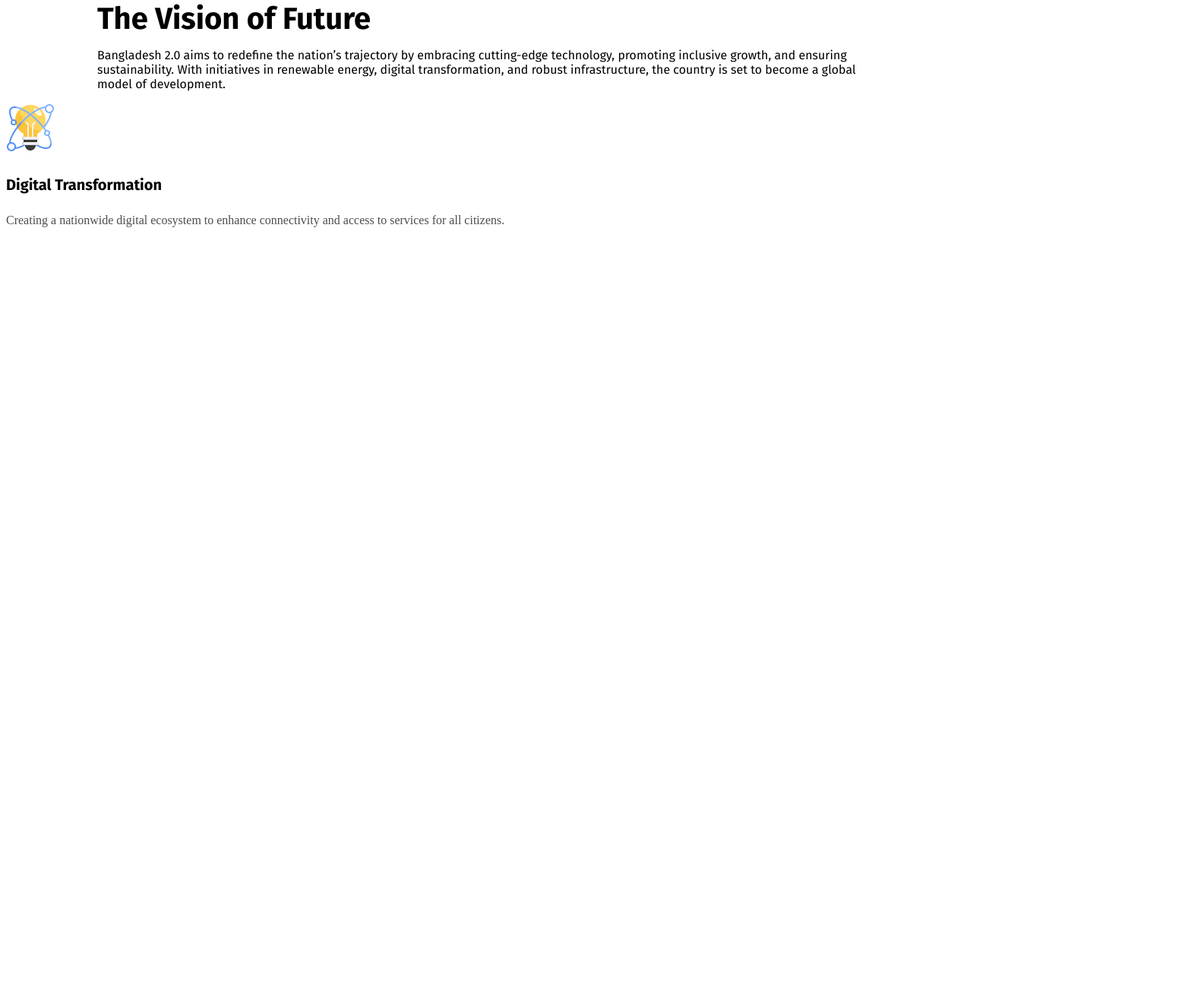
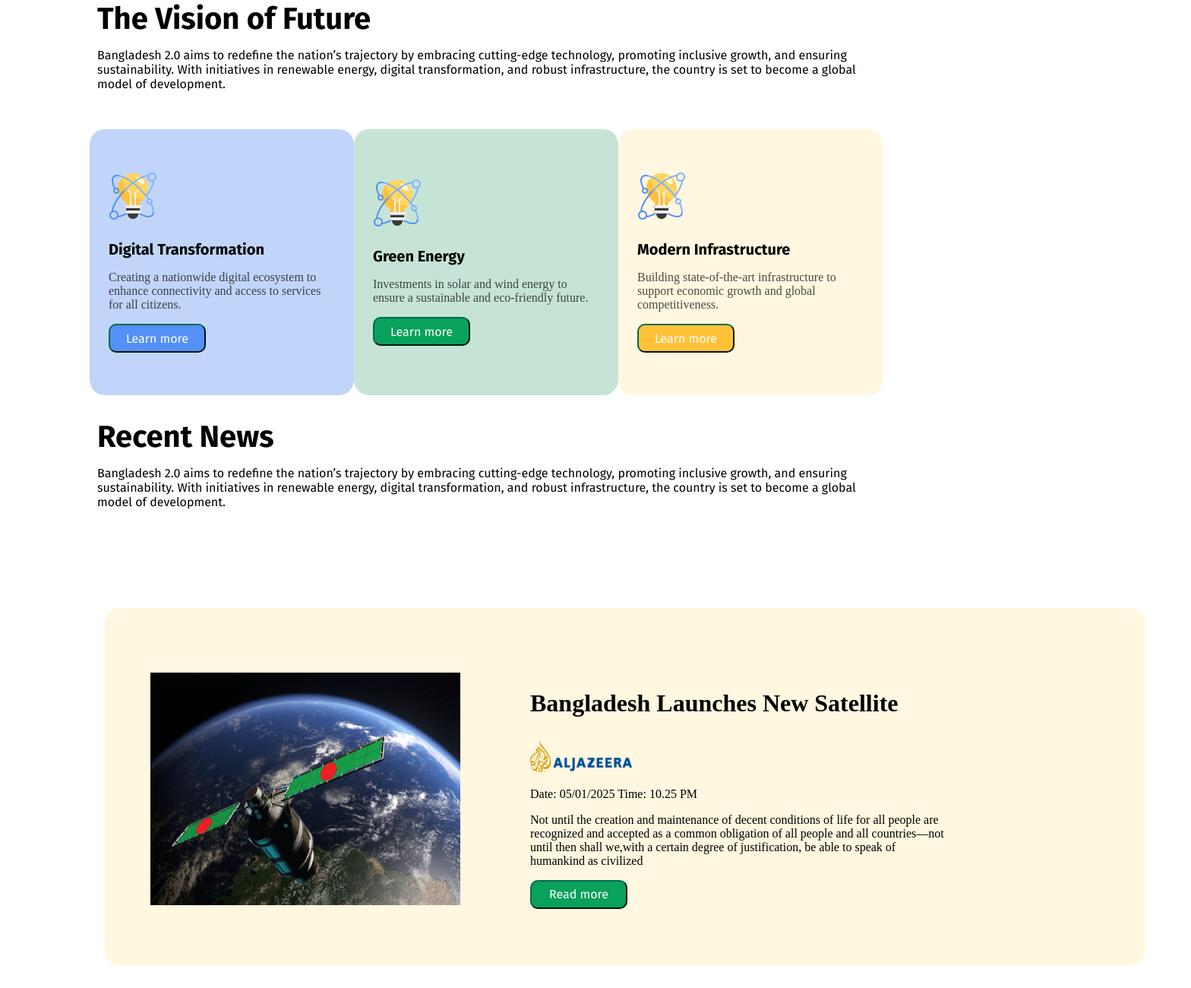
Before and after one commit to 1munni/Assignment-1, a plain HTML site: page index.html in a window 1280 px wide. Shown: the part 880-2180 px from the top of the page at 76% size, 1568 px wide, since content can reach past the window. Before the commit the page ends 1195 px from the top, so only its background shows below. Drawn offline with Linux system fonts and the light colour scheme.

Commit message:
satelite card

```diff
--- a/index.html
+++ b/index.html
@@ -27,18 +27,46 @@
         <h2 class="vision-title">The Vision of Future</h2>
         <p class="vision-description">Bangladesh 2.0 aims to redefine the nation’s trajectory by embracing cutting-edge technology, promoting inclusive growth, and ensuring sustainability. With initiatives in renewable energy, digital transformation, and robust infrastructure, the country is set to become a global model of development.</p>
     </div>
-<div class="3-cards">
+<div class="all-cards">
     <div class="first-cards">
         <img src="assets/card-icon.png" alt="">
         <h4 class="card-heading">Digital Transformation</h4>
         <p class="card-description">Creating a nationwide digital ecosystem to enhance connectivity and access to services for all citizens.</p>
+        <button class="card-button1"> Learn more</button>
     </div>
-
+    <div class="second-cards">
+        <img src="assets/card-icon.png" alt="">
+        <h4 class="card-heading">Green Energy</h4>
+        <p class="card-description">Investments in solar and wind energy to ensure a sustainable and eco-friendly future.</p>
+        <button class="card-button2"> Learn more</button>
+    </div>
+    <div class="third-cards">
+        <img src="assets/card-icon.png" alt="">
+        <h4 class="card-heading">Modern Infrastructure</h4>
+        <p class="card-description">Building state-of-the-art infrastructure to support economic growth and global competitiveness.</p>
+        <button class="card-button3"> Learn more</button>
+    </div>
 </div>
-
 </div>
-
-        </section>
+ </section>
+ <section id="part-3">
+    <div class="Recent-news-part">
+        <div class="News-text">
+            <h2 class="News-title">Recent News</h2>
+            <p class="News-description">Bangladesh 2.0 aims to redefine the nation’s trajectory by embracing cutting-edge technology, promoting inclusive growth, and ensuring sustainability. With initiatives in renewable energy, digital transformation, and robust infrastructure, the country is set to become a global model of development.</p>
+        </div>
+    </div>
+   <div class="news-card1">
+    <div class="satelite-pic"> <img src="assets/satelite.png" alt="satelite pic of Bangladesh"></div>
+    <div class="news-card-text">
+        <h3 class="news-heading">Bangladesh Launches New Satellite</h3>
+        <img src="assets/al-jazeera.png" alt="al-jazeera pic">
+        <p>Date: 05/01/2025     Time: 10.25 PM</p>
+        <p>Not until the creation and maintenance of decent conditions of life for all people are recognized and accepted as a common obligation of all people and all countries—not until then shall we,with a certain degree of justification, be able to speak of humankind as civilized</p>
+        <button class="card-button2"> Read more</button>
+    </div>
+   </div>
+    </section>
     </main>
 </body>
 </html>
--- a/styles/styles.css
+++ b/styles/styles.css
@@ -11,7 +11,7 @@
 .Hero-section{
     background-color: #C6E4D6;
     height: 560px;
-    width: 1280px ;
+    width: 1350px ;
    display: flex;
    margin: 130px;
    padding: 40px;
@@ -68,6 +68,7 @@ button{
 .vision-text{
    margin: 0px 120px;
    padding-top: 0px;}
+   /* vision part end  card part start*/
    .card-heading{
     font-size: 20px;
     font-weight: bold;
@@ -76,5 +77,120 @@ button{
    .card-description{
     font-size: 16px;
     font-weight: 400;
-    opacity: 70%;
-   }
+    opacity: 70%;}
+    .first-cards{
+        background-color: #c1d5fa;
+        height: 300px;
+        width: 400px;
+        display: flex;
+        align-items: flex-start;
+        justify-content: center;
+        flex-direction: column;
+        gap: 0px;
+        border-radius: 20px;
+        padding: 25px;
+    }
+    .card-button1{
+        background-color: #5490F5;
+        height: 38px;
+        width: 128px;
+        border-radius: 10px;
+        color: #ffffff;
+        font-size: 16px;
+        font-weight: 700px;
+        font-family: "Fira Sans", serif;
+    }
+    .second-cards{background-color: #C6E4D6;
+        height: 300px;
+        width: 400px;
+        display: flex;
+        align-items: flex-start;
+        justify-content: center;
+        flex-direction: column;
+        gap: 0px;
+        border-radius: 20px;
+        padding: 25px;
+    }
+    .card-button2{
+        background-color: #09A15C;
+        height: 38px;
+        width: 128px;
+        border-radius: 10px;
+        color: #ffffff;
+        font-size: 16px;
+        font-weight: 700px;
+        font-family: "Fira Sans", serif;}
+    .third-cards{background-color: #FFF7DF;
+        height: 300px;
+        width: 400px;
+        display: flex;
+        align-items: flex-start;
+        justify-content: center;
+        flex-direction: column;
+        gap: 0px;
+        border-radius: 20px;
+        padding: 25px;
+    }
+    .card-button3{
+        background-color: #FFC239;
+        height: 38px;
+        width: 128px;
+        border-radius: 10px;
+        color: #ffffff;
+        font-size: 16px;
+        font-weight: 700px;
+        font-family: "Fira Sans", serif;}
+        .card-heading{
+            padding-bottom: 0px;
+            margin-bottom: 0px;
+        }
+        .all-cards{
+            display: flex;
+            align-items: flex;
+            justify-content: space-around;
+            margin: 50px 110px;
+            padding-top: 0px;
+        }
+        /* three-card0-part end */
+        .News-title{
+            font-family: "Fira Sans", serif;
+            font-size: 40px;
+            font-weight: bold;
+            line-height: 10px;
+        }
+        .News-description{font-family: "Fira Sans", serif;
+            font-size: 16px;
+            font-weight: 400px;
+        }
+        .News-text{
+           margin: 0px 120px;
+           padding-top: 0px;}
+
+          .news-card1{
+            background-color: #FFF7DF;
+            height: 350px;
+            width: 1250px;
+            display: flex;
+            justify-content: space-evenly;
+            margin: 130px;
+   padding: 60px;
+   border-radius: 20px;
+   align-items: center;
+   column-gap: 100px;
+          }
+          .satelite-pic{
+            height: 300px;
+            width: 400px;
+            border-radius: 60px;
+          }
+          .news-heading{
+            font-size: 32px;
+            font-weight: bold;
+          }
+          p{
+            font-size: 16px;
+            font-weight: 400px;
+          }
+          .news-card-text{
+            margin-right: 200px;
+          }
```
